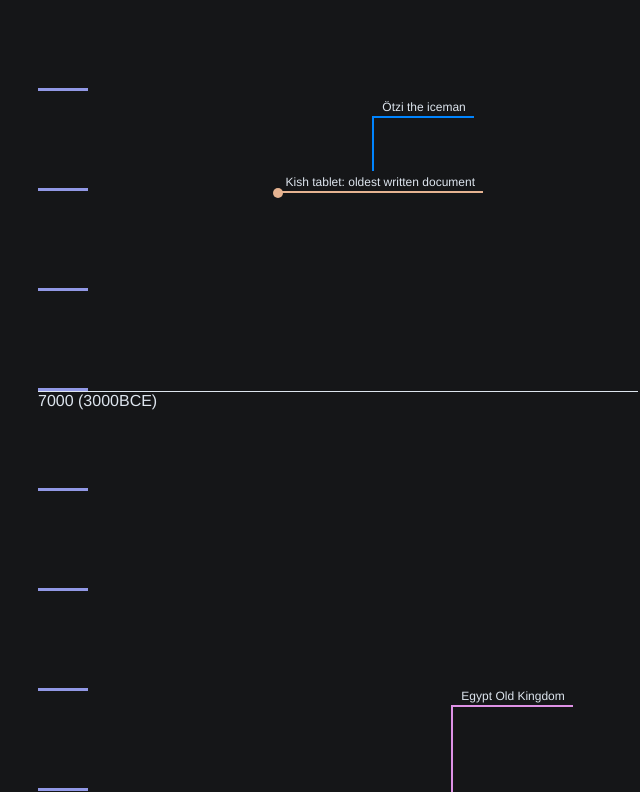
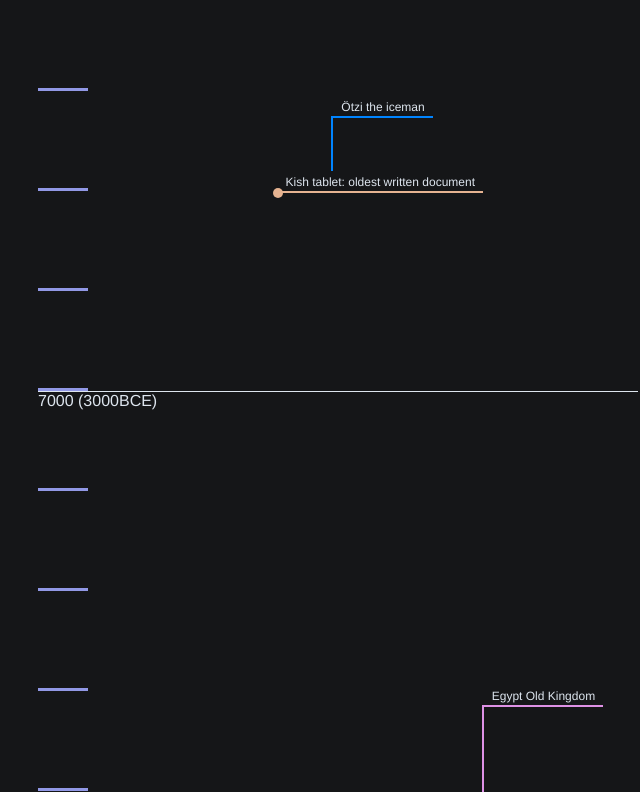
Before and after one commit to andrewlaskey/history-timeline, a Vue app: page / in a window 1280 px wide. Shown: the part 6788-7580 px from the top of the page, without its empty margins (302-942 px from the left). Built offline with nearby package versions, Linux system fonts and the light colour scheme.

Commit message:
more things

```diff
--- a/src/data/events.ts
+++ b/src/data/events.ts
@@ -188,4 +188,33 @@ export const events: DataPoint[] = [
     kind: Kind.EVENT,
     category: Category.ARCHEOLOGICAL
   },
+  {
+    label: 'Beowulf composed',
+    link: 'https://en.wikipedia.org/wiki/Beowulf',
+    year: '975 CE',
+    kind: Kind.EVENT,
+    category: Category.ARCHEOLOGICAL
+  },
+  {
+    label: 'Canterbury Tales written',
+    link: 'https://en.wikipedia.org/wiki/The_Canterbury_Tales',
+    year: '1387 CE',
+    kind: Kind.EVENT,
+    category: Category.ARCHEOLOGICAL
+  },
+  {
+    label: 'University of Oxford founded',
+    link: 'https://en.wikipedia.org/wiki/University_of_Oxford',
+    year: '1096 CE',
+    kind: Kind.EVENT,
+    category: Category.ARCHEOLOGICAL
+  },
+  {
+    label: 'Eiffel Tower built',
+    link: 'https://en.wikipedia.org/wiki/Eiffel_Tower',
+    year: '1887 CE',
+    kind: Kind.RANGE,
+    category: Category.ARCHEOLOGICAL,
+    range: 2
+  },
 ];
```
